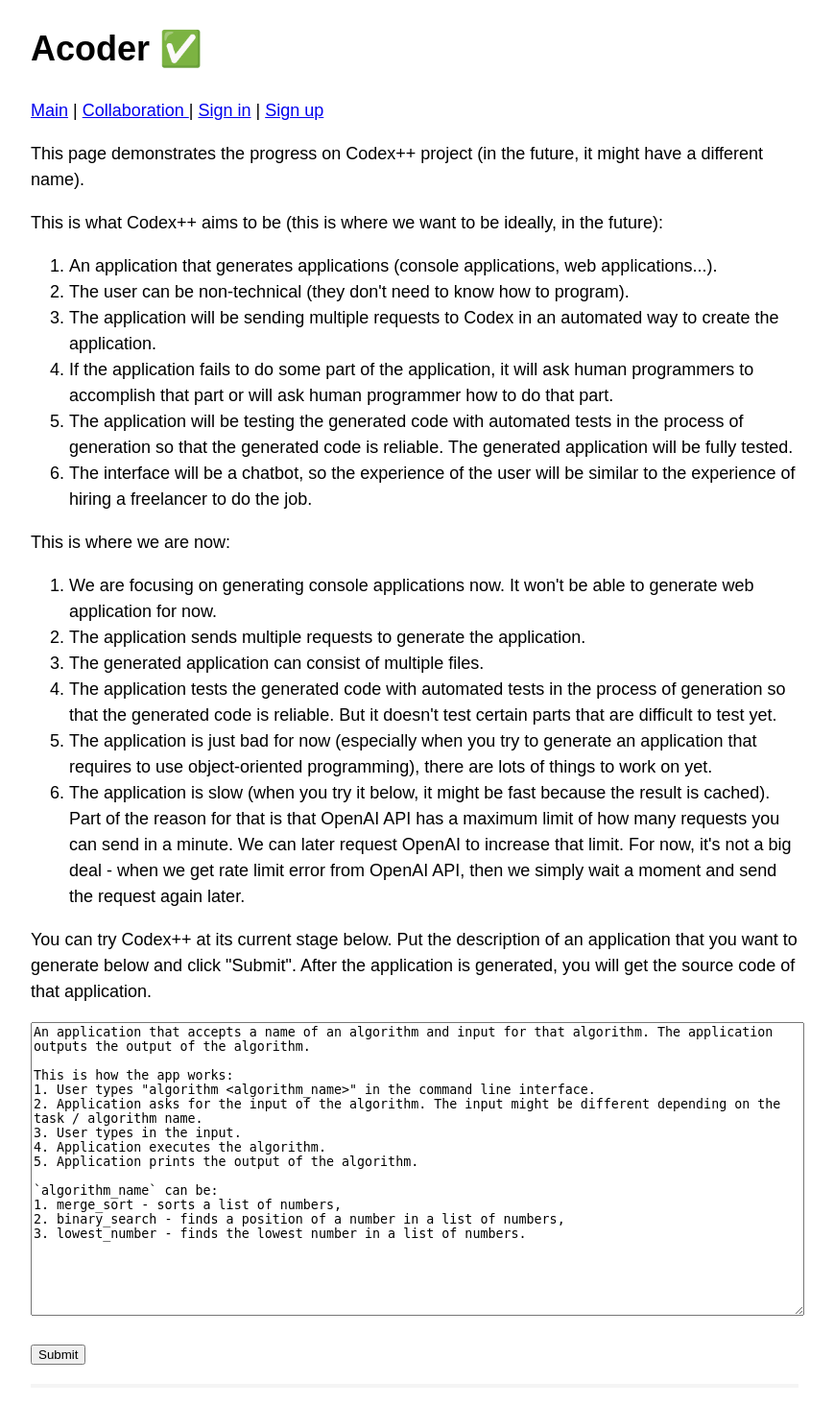
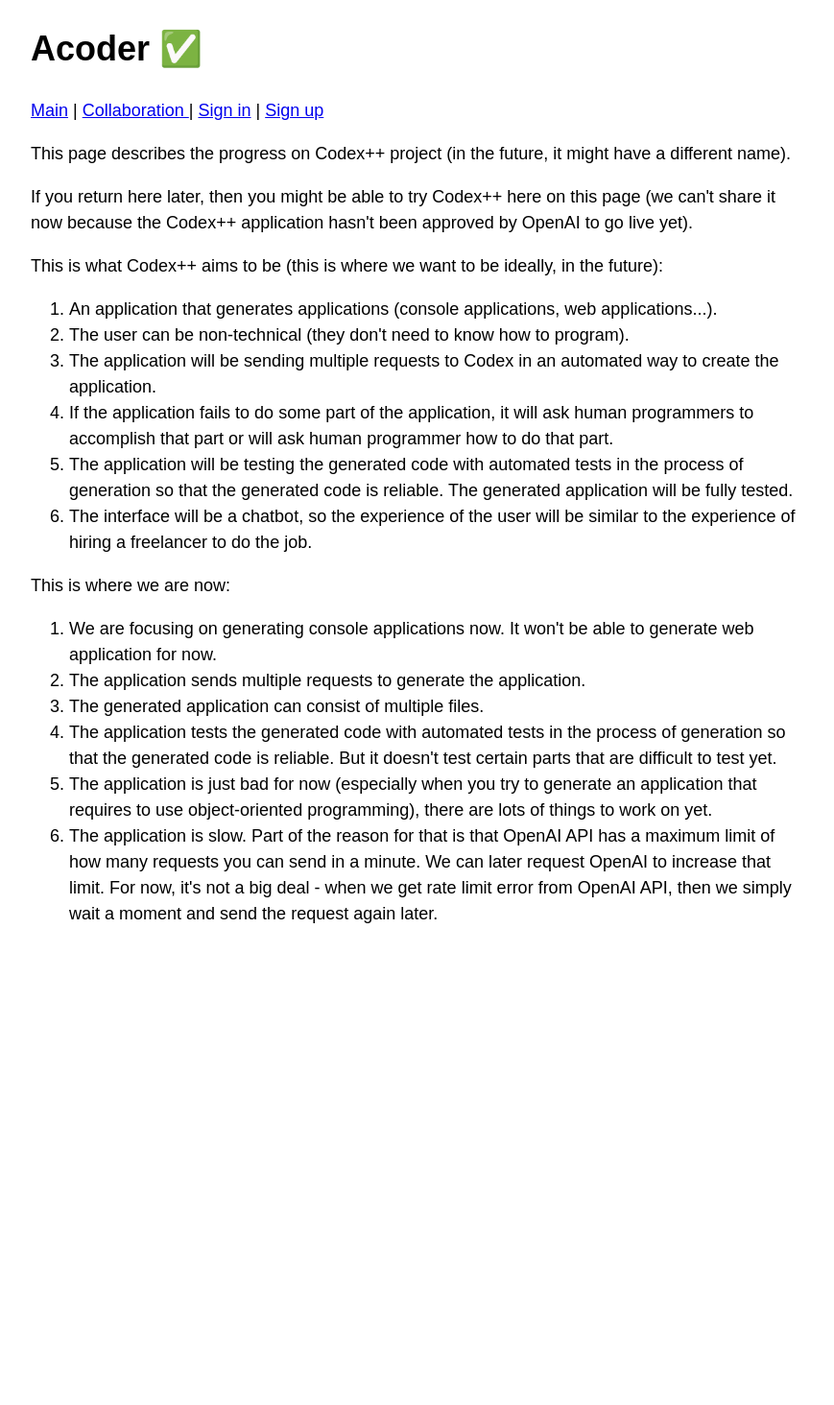
Before and after one commit to damc/Acoder-Server, a Flask app: page /progress in a window 1280 px wide. Shown: the whole page at 96% size, without its empty margins (208-1077 px from the left). After the commit the page ends 962 px from the top, so only its background shows below. Run offline with Flask 2, Linux system fonts and the light colour scheme.

Commit message:
30 Update progress

```diff
--- a/server/templates/progress.html
+++ b/server/templates/progress.html
@@ -5,7 +5,9 @@
 {% endblock %}
 {% block body %}
 {% filter markdown %}
-This page demonstrates the progress on Codex++ project (in the future, it might have a different name).
+This page describes the progress on Codex++ project (in the future, it might have a different name).
+
+If you return here later, then you might be able to try Codex++ here on this page (we can't share it now because the Codex++ application hasn't been approved by OpenAI to go live yet).
 
 This is what Codex++ aims to be (this is where we want to be ideally, in the future):
 
@@ -23,69 +25,71 @@ This is where we are now:
 3. The generated application can consist of multiple files.
 4. The application tests the generated code with automated tests in the process of generation so that the generated code is reliable. But it doesn't test certain parts that are difficult to test yet.
 5. The application is just bad for now (especially when you try to generate an application that requires to use object-oriented programming), there are lots of things to work on yet.
-6. The application is slow (when you try it below, it might be fast because the result is cached). Part of the reason for that is that OpenAI API has a maximum limit of how many requests you can send in a minute. We can later request OpenAI to increase that limit. For now, it's not a big deal - when we get rate limit error from OpenAI API, then we simply wait a moment and send the request again later.
+6. The application is slow. Part of the reason for that is that OpenAI API has a maximum limit of how many requests you can send in a minute. We can later request OpenAI to increase that limit. For now, it's not a big deal - when we get rate limit error from OpenAI API, then we simply wait a moment and send the request again later.
 
-You can try Codex++ at its current stage below. Put the description of an application that you want to generate below and click "Submit". After the application is generated, you will get the source code of that application.
 {% endfilter %}
-<p>
-    <textarea
-            id="description"
-            rows="20"
-            style="width: 100%"
-            placeholder="Enter your description here">An application that accepts a name of an algorithm and input for that algorithm. The application outputs the output of the algorithm.
+<!--<p>-->
+<!--    <textarea-->
+<!--            id="description"-->
+<!--            rows="20"-->
+<!--            style="width: 100%"-->
+<!--            placeholder="Enter your description here">An application that accepts a name of an algorithm and input for that algorithm. The application outputs the output of the algorithm.-->
 
-This is how the app works:
-1. User types "algorithm <algorithm_name>" in the command line interface.
-2. Application asks for the input of the algorithm. The input might be different depending on the task / algorithm name.
-3. User types in the input.
-4. Application executes the algorithm.
-5. Application prints the output of the algorithm.
+<!--This is how the app works:-->
+<!--1. User types "algorithm <algorithm_name>" in the command line interface.-->
+<!--2. Application asks for the input of the algorithm. The input might be different depending on the task / algorithm name.-->
+<!--3. User types in the input.-->
+<!--4. Application executes the algorithm.-->
+<!--5. Application prints the output of the algorithm.-->
 
-`algorithm_name` can be:
-1. merge_sort - sorts a list of numbers,
-2. binary_search - finds a position of a number in a list of numbers,
-3. lowest_number - finds the lowest number in a list of numbers.</textarea>
-</p>
-<p>
-    <button id="submit" class="btn btn-primary">Submit</button>
-</p>
-<code id="result"></code>
-<script>
-    $('#submit').click(function() {
-        postCodebase($('#description').val());
-    });
+<!--`algorithm_name` can be:-->
+<!--1. merge_sort - sorts a list of numbers,-->
+<!--2. binary_search - finds a position of a number in a list of numbers,-->
+<!--3. lowest_number - finds the lowest number in a list of numbers.</textarea>-->
+<!--</p>-->
+<!--<p>-->
+<!--    <button id="submit" class="btn btn-primary">Submit</button>-->
+<!--</p>-->
+<!--<code id="result"></code>-->
+<!--<script>-->
+<!--    $('#submit').click(function() {-->
+<!--        postCodebase($('#description').val());-->
+<!--    });-->
 
-    function postCodebase(description) {
-        $.ajax({
-            url: '{{ codex_plus_plus_base_url }}/codebase',
-            type: 'post',
-            dataType: 'json',
-            contentType: 'application/json',
-            crossDomain: true,
-            success: function(data) {
-                getCodebase(data.id);
-            },
-            data: JSON.stringify({ description: description })
-        });
-        $('#result').html(
-            "Your application is being generated... Please wait."
-        );
-    }
+<!--    function postCodebase(description) {-->
+<!--        $.ajax({-->
+<!--            url: '{{ codex_plus_plus_base_url }}/codebase',-->
+<!--            type: 'post',-->
+<!--            dataType: 'json',-->
+<!--            contentType: 'application/json',-->
+<!--            crossDomain: true,-->
+<!--            success: function(data) {-->
+<!--                getCodebase(data.id);-->
+<!--            },-->
+<!--            data: JSON.stringify({ description: description })-->
+<!--        });-->
+<!--        $('#result').html(-->
+<!--            "Your application is being generated... Please wait." +-->
+<!--            "<br /> <br />" +-->
+<!--            "It might take several minutes and depends on the complexity" +-->
+<!--            " of the application."-->
+<!--        );-->
+<!--    }-->
 
-    function getCodebase(id) {
-        $.ajax({
-            url: '{{ codex_plus_plus_base_url }}/codebase/' + id,
-            type: 'get',
-            dataType: 'json',
-            crossDomain: true,
-            success: function(data) {
-                if (data.code !== null) {
-                    $('#result').html(data.code);
-                } else {
-                    setTimeout(getCodebase, 5000, id);
-                }
-            }
-        });
-    }
-</script>
+<!--    function getCodebase(id) {-->
+<!--        $.ajax({-->
+<!--            url: '{{ codex_plus_plus_base_url }}/codebase/' + id,-->
+<!--            type: 'get',-->
+<!--            dataType: 'json',-->
+<!--            crossDomain: true,-->
+<!--            success: function(data) {-->
+<!--                if (data.code !== null) {-->
+<!--                    $('#result').html(data.code);-->
+<!--                } else {-->
+<!--                    setTimeout(getCodebase, 5000, id);-->
+<!--                }-->
+<!--            }-->
+<!--        });-->
+<!--    }-->
+<!--</script>-->
 {% endblock %}
```
